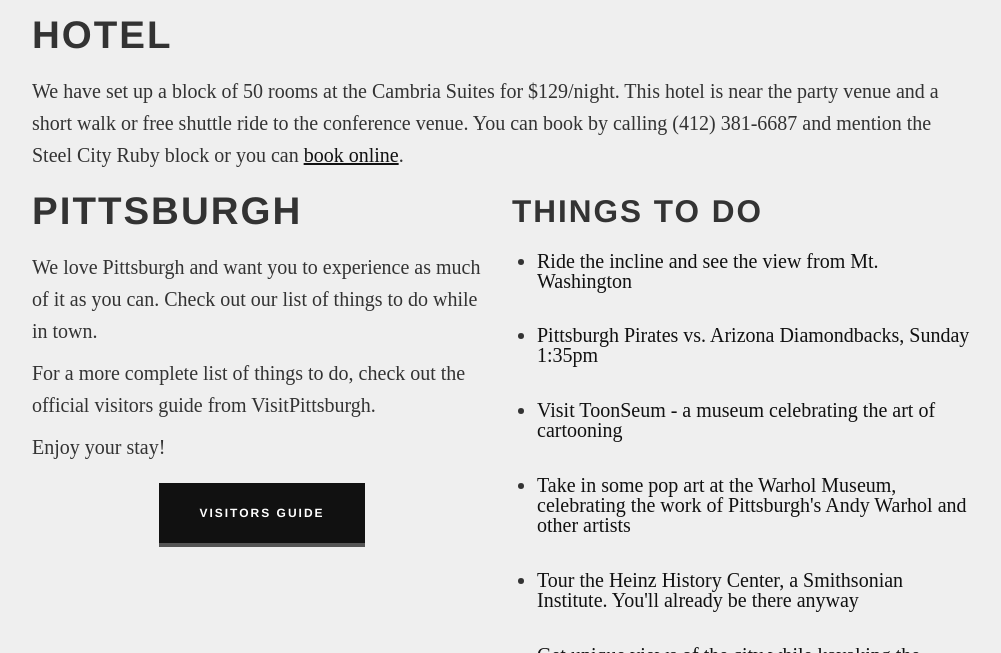
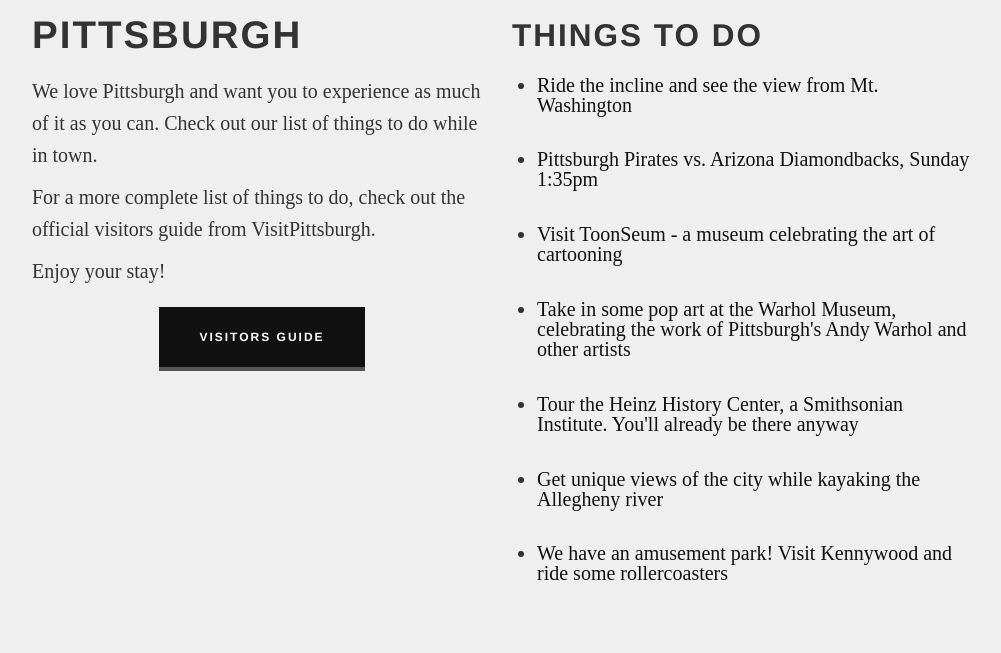
Before and after one commit to colindean/steelcityruby.github.com, a Jekyll site: the page built from index.html, in a window 1280 px wide and 900 px high, scrolled down 3115 px, cut to the strip 247-900 px from the top of the window. Shown: the whole strip, without its empty margins (138-1139 px from the left). Built offline with Jekyll 4.4.1, drawn with Linux system fonts in a browser that asks for light colours; nearby versions of some CDN libraries; some web fonts are replaced; Markdown is read by kramdown in place of the engine named in the settings; comment, search, counter and statistics services are not loaded.

Commit message:
Removes expired hotel block information

```diff
--- a/index.html
+++ b/index.html
@@ -301,18 +301,6 @@
             <iframe width="425" height="500" frameborder="0" scrolling="no" marginheight="0" marginwidth="0" src="https://maps.google.com/maps?f=q&amp;source=s_q&amp;hl=en&amp;geocode=&amp;q=Senator+John+Heinz+History+Center,+Smallman+Street,+Pittsburgh,+PA&amp;aq=0&amp;oq=John+Hein&amp;sll=40.446476,-79.992612&amp;sspn=0.01468,0.027874&amp;t=h&amp;gl=us&amp;g=1212+Smallman+St,+Pittsburgh,+PA+15222&amp;ie=UTF8&amp;hq=Senator+John+Heinz+History+Center,+Smallman+Street,+Pittsburgh,+PA&amp;ll=40.446515,-79.992413&amp;spn=0.016983,0.032015&amp;output=embed"></iframe>
           </div>
         </div>
-        <div class="row" id="hotel">
-          <div class="span12">
-            <h1>HOTEL</h1>
-            <p>
-              We have set up a block of 50 rooms at the Cambria Suites for
-              $129/night.  This hotel is near the party venue and a short walk or
-              free shuttle ride to the conference venue. You can book by calling
-              (412) 381-6687 and mention the Steel City Ruby block or you can
-              <a href="http://www.cambriasuites.com/ires/en-US/html/ArrivalInfo?hotel=PA637&srp=LSCTY&pu=no">book online</a>.
-            </p>
-          </div>
-        </div>
         <div class="row" id="pittsburgh">
           <div class="span6">
             <h1>PITTSBURGH</h1>
```
